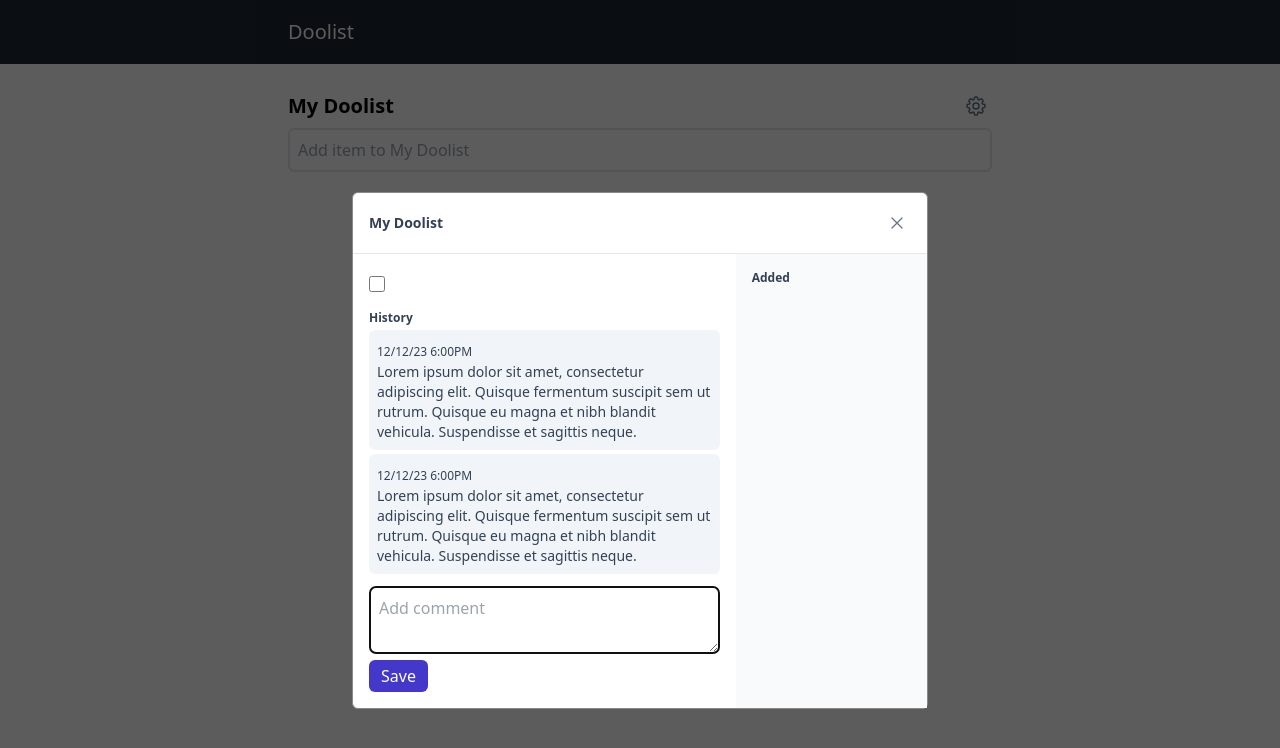
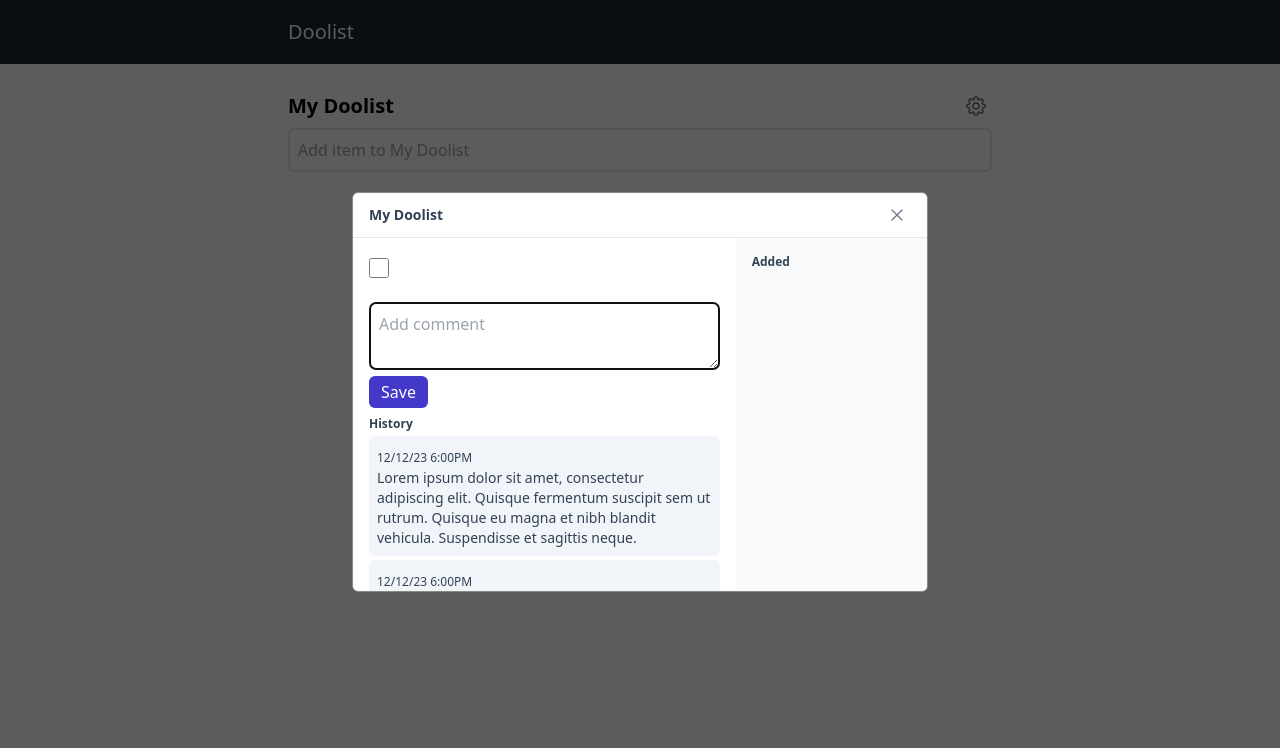
Before and after one commit to edward7486/doolist, a React (Create React App) app: page /task/1 in a window 1280 px wide. Shown: the top 748 px of the page. Built offline with nearby package versions, Linux system fonts and the light colour scheme.

Commit message:
Modal prevent scroll done

```diff
--- a/src/EditPanel.js
+++ b/src/EditPanel.js
@@ -1,39 +1,55 @@
-import React from 'react'
+import React, { useEffect } from 'react'
 import Comment from './Comment'
 import { XMarkIcon } from '@heroicons/react/24/outline'
 import {
   useNavigate,
-  useParams,
+  useParams
  } from 'react-router-dom'
 import DataContext from './context/DataContext'
 import { useContext } from 'react'
 
 const EditPanel = () => {
 
-  const { todoItems, completed, projectSettings, handleChecked, handleCompletedCheck } = useContext(DataContext);
+  const {
+    todoItems,
+    completed,
+    projectSettings,
+    handleChecked,
+    handleCompletedCheck,
+    handleEditPanel,
+    editPanelOpen
+  } = useContext(DataContext);
 
   // Storing locally so if user refreshes the page the context is preserved(?)
   localStorage.setItem('localToDos', JSON.stringify(todoItems));
   localStorage.setItem('localCompleted', JSON.stringify(completed))
+  localStorage.setItem('editPanelState', JSON.stringify(editPanelOpen));
 
   let navigate = useNavigate();
   let { id } = useParams();
   let todo =
-    todoItems.find((todo) => (todo.id.toString() === id)) ||
+    todoItems.find((t) => (t.id.toString() === id)) ||
     JSON.parse(localStorage.getItem('localToDos'));
   let completedItem =
     completed.find((c) => (c.id.toString() === id)) ||
     JSON.parse(localStorage.getItem('localCompleted'));
 
+  if (editPanelOpen === true || null ) {
+    document.body.style.overflow = "hidden";
+  } else if (editPanelOpen === false) {
+    document.body.style.overflow = "auto";
+  }
+
   function onDismiss() {
     navigate(-1);
+    handleEditPanel(false);
   }
 
   return (
     <div className='modal edit-panel'>
       <div className="modal-content rounded-md max-w-xl bg-white divide-y">
 
-        <div className="modal-header flex place-content-between items-center p-4">
+        <div className="modal-header flex place-content-between items-center px-4 py-2">
           <p className="text-sm font-semibold text-slate-700">{projectSettings.projectTitle}</p>
           <XMarkIcon
             className='close h-7 w-7 p-1 hover:bg-slate-100 rounded-md text-slate-500'
@@ -47,7 +63,7 @@ const EditPanel = () => {
             <div>
               <input
                 type="checkbox"
-                className={`inline-block w-4 h-4 mr-2 cursor-pointer align-middle ${ completedItem.checked ? 'accent-slate-500' : ''}`}
+                className={`inline-block w-5 h-5 mr-2 cursor-pointer align-middle ${ completedItem.checked ? 'accent-slate-500' : ''}`}
                 checked={ todo.checked || completedItem.checked ? 'checked' : null}
                 onChange={((e) => {
                     if (todo.checked === false) {
@@ -62,8 +78,21 @@ const EditPanel = () => {
                {todo.name || completedItem.name}
               </h2>
             </div>
-
-            <div className="comment-section mt-4 space-y-1">
+            <form className='w-full mt-4' onSubmit={(e) => e.preventDefault()}>
+              <textarea
+                autoFocus
+                type="text"
+                placeholder="Add comment"
+                className='p-2 mt-2 mr-2 w-full border-2 rounded-md'
+              />
+              <button
+                type="submit"
+                className='bg-indigo-700 hover:bg-indigo-800 text-white px-3 py-1 rounded-md inline-block'
+              >
+                Save
+              </button>
+            </form>
+            <div className="comment-section mt-2 space-y-1">
               <h2 className='text-xs text-slate-700 font-semibold'>History</h2>
               <div className='comment'>
                 <div className='bg-slate-100 p-2 text-slate-700 rounded-md'>
@@ -77,20 +106,19 @@ const EditPanel = () => {
                   <div className='text-sm'>Lorem ipsum dolor sit amet, consectetur adipiscing elit. Quisque fermentum suscipit sem ut rutrum. Quisque eu magna et nibh blandit vehicula. Suspendisse et sagittis neque.</div>
                 </div>
               </div>
-              <form className='w-full'>
-                <textarea
-                  autoFocus
-                  type="text"
-                  placeholder="Add comment"
-                  className='p-2 mt-2 mr-2 w-full border-2 rounded-md'
-                />
-                <button
-                  type="submit"
-                  className='bg-indigo-700 text-white px-3 py-1 rounded-md inline-block'
-                >
-                  Save
-                </button>
-              </form>
+              <div className='comment'>
+                <div className='bg-slate-100 p-2 text-slate-700 rounded-md'>
+                  <span className='text-xs'>12/12/23 6:00PM</span>
+                  <div className='text-sm'>Lorem ipsum dolor sit amet, consectetur adipiscing elit. Quisque fermentum suscipit sem ut rutrum. Quisque eu magna et nibh blandit vehicula. Suspendisse et sagittis neque.</div>
+                </div>
+              </div>
+              <div className='comment'>
+                <div className='bg-slate-100 p-2 text-slate-700 rounded-md'>
+                  <span className='text-xs'>12/12/23 6:00PM</span>
+                  <div className='text-sm'>Lorem ipsum dolor sit amet, consectetur adipiscing elit. Quisque fermentum suscipit sem ut rutrum. Quisque eu magna et nibh blandit vehicula. Suspendisse et sagittis neque.</div>
+                </div>
+              </div>
+
             </div>
           </div>
 
--- a/src/EditProject.js
+++ b/src/EditProject.js
@@ -55,7 +55,7 @@ const EditProject = ({ title }) => {
                 checked={projectSettings.showCompletedList ? 'checked' : ''}
               />
               <label htmlFor='completedCheckbox' className='align-middle cursor-pointer'>Show completed tasks</label>
-              <button className='bg-indigo-700 text-white px-4 py-2 rounded-md block mt-2' type="submit">Done</button>
+              <button className='bg-indigo-700 hover:bg-indigo-800 text-white px-4 py-2 rounded-md block mt-2' type="submit">Done</button>
             </form>
           </div>
         </div>
--- a/src/MainList/ListItem.js
+++ b/src/MainList/ListItem.js
@@ -6,7 +6,7 @@ import { Link } from 'react-router-dom';
 
 const ListItem = ({ item }) => {
 
-  const { todoItems, setTodoItems, handleChecked } = useContext(DataContext);
+  const { todoItems, setTodoItems, handleChecked, handleEditPanel } = useContext(DataContext);
 
   const handleDelete = (id) => {
     const newList = todoItems.filter((item) => item.id !== id)
@@ -22,11 +22,14 @@ const ListItem = ({ item }) => {
         onChange={(e)=> handleChecked(item.id)}
         checked = { item.checked ? true : false }
       />
-      <Link to={`/task/${item.id}`}>
+      <Link
+        to={`/task/${item.id}`}
+      >
         <label
           className="ml-2 align-middle cursor-pointer"
           htmlFor={ item.id }
           style={ item.checked ? {textDecoration:"line-through"} : null }
+          onClick={(e) => handleEditPanel(true)}
         >
           { item.name }
         </label>
--- a/src/context/DataContext.js
+++ b/src/context/DataContext.js
@@ -9,6 +9,7 @@ export const DataProvider = ({ children }) => {
   const [ todoItems, setTodoItems ] = useState([]);
   const [ completed, setCompleted ] = useState([]);
   const [ editProjectIsOpen, setEditProjectIsOpen ] = useState(false);
+  const [ editPanelOpen, setEditPanelOpen ] = useState(JSON.parse(localStorage.getItem('editPanelState')));
   const [ projectSettings, setProjectSettings ] = useState(
     {
       projectTitle: 'My Doolist',
@@ -37,7 +38,13 @@ export const DataProvider = ({ children }) => {
       setCompleted(JSON.parse(fetchCompleted));
     }
 
+    document.body.style.overflow = "auto";
+
   }, []);
+
+  const handleEditPanel = (boolean) => {
+    setEditPanelOpen(boolean);
+  }
 
   const handleChecked = (id) => {
 
@@ -89,7 +96,9 @@ export const DataProvider = ({ children }) => {
       projectSettings, setProjectSettings,
       todo, setTodo,
       editProjectIsOpen, setEditProjectIsOpen,
-      handleChecked, handleCompletedCheck
+      handleChecked, handleCompletedCheck,
+      handleEditPanel,
+      editPanelOpen, setEditPanelOpen
     }}>
      {children}
     </DataContext.Provider>
--- a/src/index.css
+++ b/src/index.css
@@ -1,6 +1,10 @@
 @tailwind base;
 @tailwind components;
 @tailwind utilities;
+
+body {
+  padding-bottom: 4rem;
+}
 
 .modal {
   position: fixed;
@@ -9,7 +13,6 @@
   top: 0;
   width: 100%;
   height: 100%;
-  overflow: auto;
   background-color: rgb(0,0,0);
   background-color: rgba(0,0,0,0.4);
 }
@@ -17,6 +20,8 @@
 .modal-content {
   margin: 15% auto;
   border: 1px solid #888;
+  max-height: 50vh;
+  overflow-y: auto;
 }
 
 .close:hover,
```
